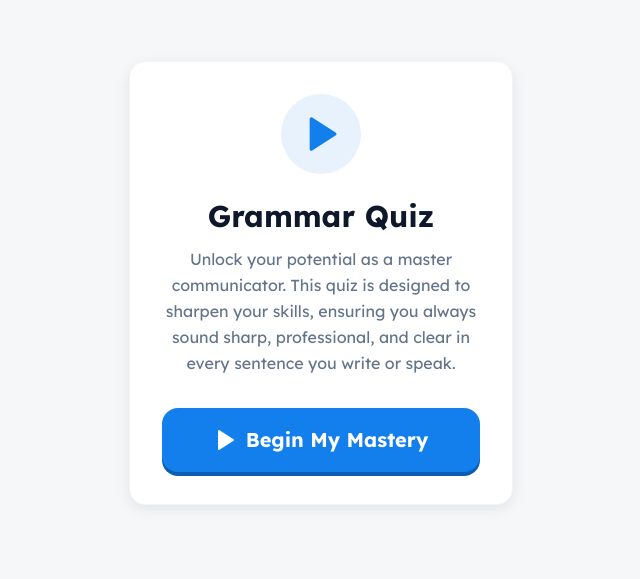
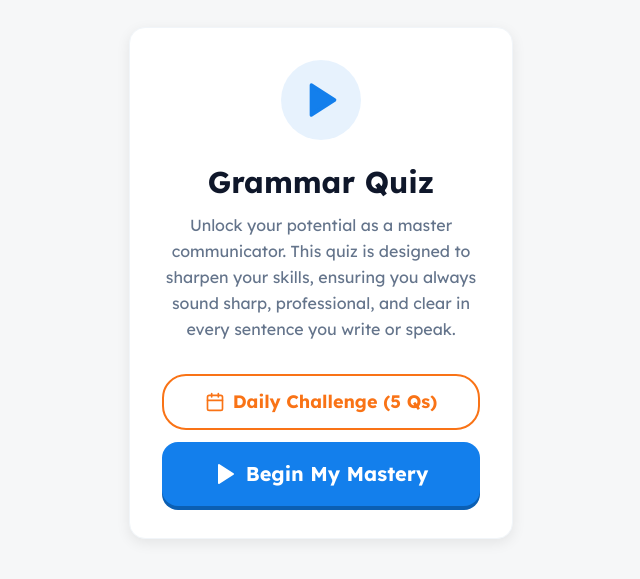
Before and after one commit to Mark-Henry-Saft/https-grammar-quiz-, a React (Vite) app: page / in a window 1280 px wide. Shown: the part 117-696 px from the top of the page, without its empty margins (319-959 px from the left). Built offline with nearby package versions, Linux system fonts and the light colour scheme.

Commit message:
Add Daily Challenge and App Icon

```diff
--- a/index.html
+++ b/index.html
@@ -1,14 +1,16 @@
-
 <!doctype html>
 <html lang="en">
+
 <head>
   <meta charset="UTF-8" />
-    <link rel="icon" type="image/svg+xml" href="/vite.svg" />
+  <link rel="icon" type="image/svg+xml" href="/icon.svg" />
   <meta name="viewport" content="width=device-width, initial-scale=1.0" />
   <title>Grammar Quiz</title>
 </head>
+
 <body>
   <div id="root"></div>
   <script type="module" src="/src/main.jsx"></script>
 </body>
+
 </html>
--- a/src/App.jsx
+++ b/src/App.jsx
@@ -11,6 +11,13 @@ function App() {
     const [currentQuestionIndex, setCurrentQuestionIndex] = useState(0);
     const [questions, setQuestions] = useState([]);
     const [answerHistory, setAnswerHistory] = useState([]); // Array of true/false
+    const [isDailyMode, setIsDailyMode] = useState(false);
+
+    // Daily Challenge State
+    const [dailyStats, setDailyStats] = useState(() => {
+        const saved = localStorage.getItem('grammarQuiz_dailyStats');
+        return saved ? JSON.parse(saved) : { streak: 0, lastPlayed: null };
+    });
 
     useEffect(() => {
         // Randomize questions on mount
@@ -19,12 +26,33 @@ function App() {
     }, []);
 
     const handleStart = () => {
+        setIsDailyMode(false);
         setCurrentScreen('quiz');
         setScore(0);
         setCurrentQuestionIndex(0);
         setAnswerHistory([]);
         // Start with a fresh shuffle if needed, but on-mount is usually fine for a session
         const shuffled = [...grammarData].sort(() => 0.5 - Math.random());
+        setQuestions(shuffled);
+    };
+
+    const handleDailyStart = () => {
+        const today = new Date().toDateString();
+
+        // Check if already played today is handled in UI, but safety check here
+        if (dailyStats.lastPlayed === today) {
+            alert("You've already completed today's challenge! Come back tomorrow.");
+            return;
+        }
+
+        setIsDailyMode(true);
+        setCurrentScreen('quiz');
+        setScore(0);
+        setCurrentQuestionIndex(0);
+        setAnswerHistory([]);
+
+        // Select 5 random questions for daily challenge
+        const shuffled = [...grammarData].sort(() => 0.5 - Math.random()).slice(0, 5);
         setQuestions(shuffled);
     };
 
@@ -37,6 +65,28 @@ function App() {
         if (nextIndex < questions.length) {
             setCurrentQuestionIndex(nextIndex);
         } else {
+            // Quiz Finished
+            if (isDailyMode) {
+                const today = new Date().toDateString();
+                const yesterday = new Date();
+                yesterday.setDate(yesterday.getDate() - 1);
+                const yesterdayStr = yesterday.toDateString();
+
+                let newStreak = dailyStats.streak;
+                // If last played was yesterday, increment. If today, valid. Else reset.
+                // Actually, if we are here, we just finished.
+                // If lastPlayed was yesterday, streak++. If before yesterday, streak=1.
+
+                if (dailyStats.lastPlayed === yesterdayStr) {
+                    newStreak += 1;
+                } else if (dailyStats.lastPlayed !== today) {
+                    newStreak = 1;
+                }
+
+                const newStats = { streak: newStreak, lastPlayed: today };
+                setDailyStats(newStats);
+                localStorage.setItem('grammarQuiz_dailyStats', JSON.stringify(newStats));
+            }
             setCurrentScreen('result');
         }
     };
@@ -49,7 +99,7 @@ function App() {
 
     return (
         <div className="antialiased font-display">
-            {currentScreen === 'start' && <StartScreen onStart={handleStart} />}
+            {currentScreen === 'start' && <StartScreen onStart={handleStart} onDailyStart={handleDailyStart} dailyStats={dailyStats} />}
             {currentScreen === 'quiz' && (
                 <QuizScreen
                     questionData={questions[currentQuestionIndex]}
--- a/src/components/StartScreen.jsx
+++ b/src/components/StartScreen.jsx
@@ -1,8 +1,11 @@
 
 import React from 'react';
-import { Play } from 'lucide-react';
+import { Play, Calendar, Zap } from 'lucide-react';
 
-export default function StartScreen({ onStart }) {
+export default function StartScreen({ onStart, onDailyStart, dailyStats }) {
+    const today = new Date().toDateString();
+    const isDailyComplete = dailyStats?.lastPlayed === today;
+
     return (
         <div className="bg-pattern min-h-screen flex flex-col items-center justify-center p-6 text-center">
             <div className="bg-white dark:bg-slate-900 rounded-2xl ios-shadow p-8 max-w-sm w-full border border-slate-100 dark:border-slate-800">
@@ -13,6 +16,25 @@ export default function StartScreen({ onStart }) {
                 <p className="text-slate-500 dark:text-slate-400 mb-8 text-base leading-relaxed">
                     Unlock your potential as a master communicator. This quiz is designed to sharpen your skills, ensuring you always sound sharp, professional, and clear in every sentence you write or speak.
                 </p>
+
+                <div className="flex flex-col gap-3">
+                    <button
+                        onClick={onDailyStart}
+                        disabled={isDailyComplete}
+                        className={`w-full h-14 rounded-xl font-bold text-lg flex items-center justify-center gap-2 transition-transform active:scale-95 border-2 ${isDailyComplete
+                                ? 'bg-slate-100 text-slate-400 border-slate-200 cursor-not-allowed'
+                                : 'bg-white text-orange-500 border-orange-500 hover:bg-orange-50'
+                            }`}
+                    >
+                        <Calendar size={20} />
+                        {isDailyComplete ? 'Daily Challenge Complete' : 'Daily Challenge (5 Qs)'}
+                        {dailyStats?.streak > 0 && (
+                            <span className="ml-2 text-xs bg-orange-100 text-orange-600 px-2 py-0.5 rounded-full flex items-center">
+                                <Zap size={10} className="mr-1 fill-current" /> {dailyStats.streak}
+                            </span>
+                        )}
+                    </button>
+
                     <button
                         onClick={onStart}
                         className="btn-tactile w-full h-16 bg-primary text-white rounded-2xl font-bold text-xl flex items-center justify-center gap-2 transition-transform active:scale-95 shadow-lg shadow-primary/30"
@@ -22,5 +44,6 @@ export default function StartScreen({ onStart }) {
                     </button>
                 </div>
             </div>
+        </div>
     );
 }
```
Also changed, not shown: public/icon.svg (added). Lines whose indentation alone changed are shown as unchanged.
